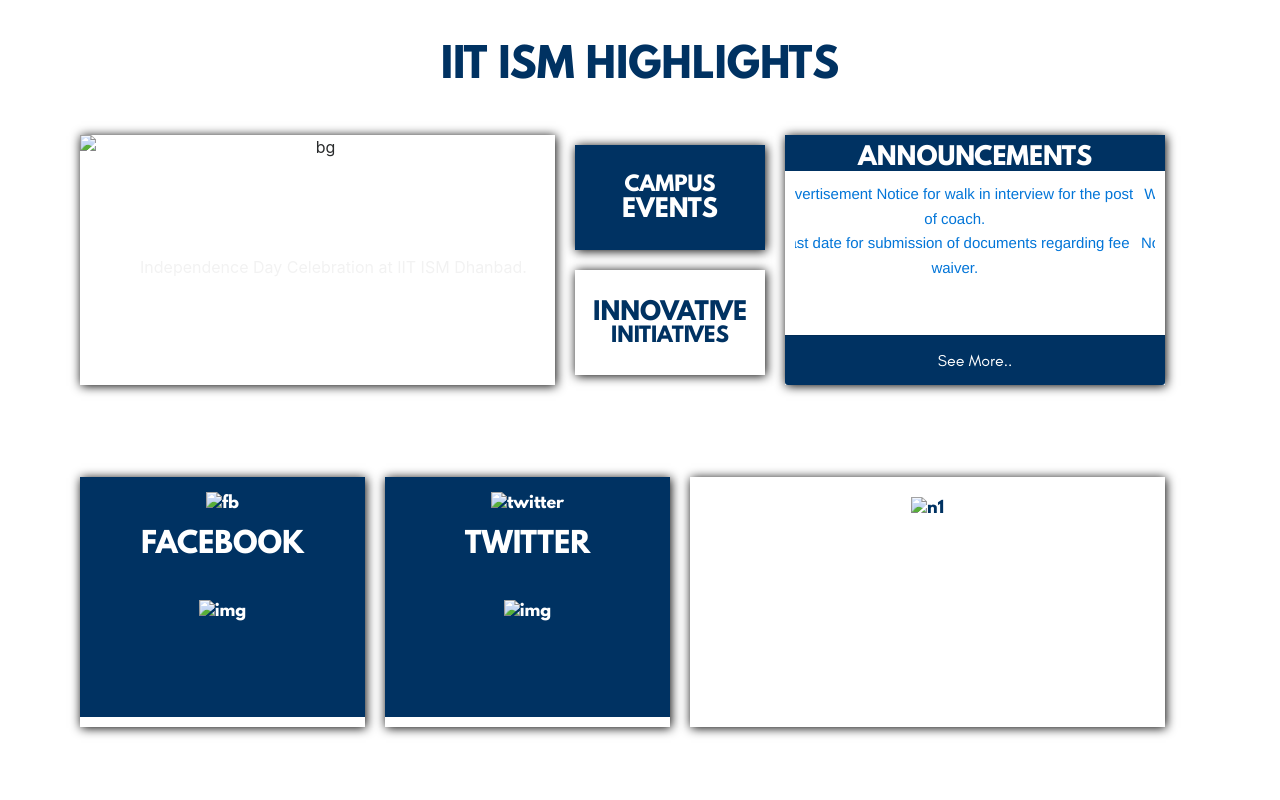
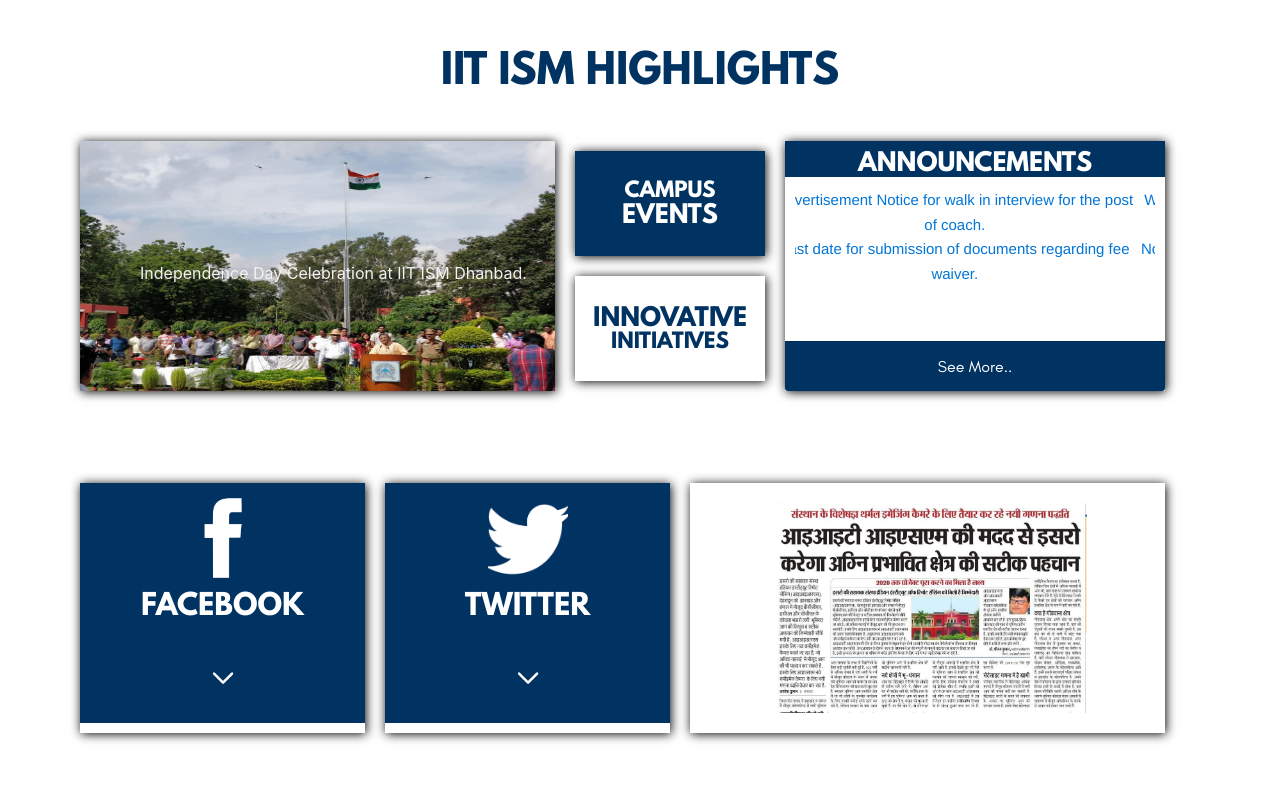
Before and after one commit to NaMN-0/clgWebsite, a plain HTML site: page index.html in a window 1280 px wide. Shown: the part 900-1700 px from the top of the page. Drawn offline with nearby package versions, Linux system fonts and the light colour scheme; a script that the page names is missing; files whose address does not match are found by name.

Commit message:
Update index.html

```diff
--- a/index.html
+++ b/index.html
@@ -127,7 +127,7 @@
 
     <div class="container-fluid nav nav2">
         <div class="container">
-            <a href="index.html"><img class="mt-1 mb-1 img1" src="images/logo.png" alt="logo"></a>
+            <a href="index.html"><img class="mt-1 mb-1 img1" src="logo.png" alt="logo"></a>
             <div class="float-right">
                 <ul class="nav">
                     <li class="align-middle nav-item">
@@ -178,11 +178,11 @@
     <div class="bg container-fluid">
         <div class="about d-flex justify-content-center">
             <div class="aboutContent text-center">
-                <img src="images/logo2.png" alt="logo">
+                <img src="logo2.png" alt="logo">
                 <h1>MISSION 2026</h1>
                 <h2>Dream Together, Build Together</h2>
                 <p>Explore More..</p>
-                <img class="imgArrowHead" src="images/downArrow.png" alt="img">
+                <img class="imgArrowHead" src="downArrow.png" alt="img">
             </div>
         </div>
     </div>
@@ -190,7 +190,7 @@
     <div class="container row1 text-center">
         <div class="row">
             <div class="card col-lg-5 align-text-bottom c1">
-                <img src="images/bgClg.jpeg" alt="bg">
+                <img src="bgClg.jpeg" alt="bg">
                 <p class="text-bottom">Independence Day Celebration at IIT ISM Dhanbad.</p>
             </div>
             <div class="card col-lg-2">
@@ -256,25 +256,25 @@
                     <div class="fb-page" data-href="https://www.facebook.com/IITISMDHNB/" data-tabs="timeline" data-width="300" data-height="230" data-small-header="true" data-adapt-container-width="true" data-hide-cover="false" data-show-facepile="true"><blockquote cite="https://www.facebook.com/IITISMDHNB/" class="fb-xfbml-parse-ignore"><a href="https://www.facebook.com/IITISMDHNB/">Indian Institute of Technology ISM Dhanbad</a></blockquote></div>
                 </div>
                 <div class="slideUp slider1">
-                    <img class="fbImg" src="images/fb.png" alt="fb">
+                    <img class="fbImg" src="fb.png" alt="fb">
                     <p class="h3">FACEBOOK</p>
-                    <img class="arrowImg" src="images/downArrow.png" alt="img">
+                    <img class="arrowImg" src="downArrow.png" alt="img">
                 </div>
             </div>
             <div class="card col-lg-3 c6">
                 <div class="twitterContent">
                     <a class="twitter-timeline" data-height="250px" data-width="300px" href="https://twitter.com/IITISM_DHANBAD?ref_src=twsrc%5Etfw">Tweets by IITISM_DHANBAD</a> <script async src="https://platform.twitter.com/widgets.js" charset="utf-8"></script>                </div>
                 <div class="slideUp slider2">
-                    <img class="twitterImg" src="images/twitter.png" alt="twitter">
+                    <img class="twitterImg" src="twitter.png" alt="twitter">
                     <p class="h3">TWITTER</p>
-                    <img class="arrowImg" src="images/downArrow.png" alt="img">
+                    <img class="arrowImg" src="downArrow.png" alt="img">
                 </div>
             </div>
             <div class="card col-lg-5 c7">
                 <div>
-                    <img class="newsImg1" src="images/news1.jpeg" alt="n1">
-                    <img class="hidden newsImg2" src="images/news2.jpeg" alt="n2">
-                    <img class="hidden newsImg3" src="images/news3.jpeg" alt="n3">
+                    <img class="newsImg1" src="news1.jpeg" alt="n1">
+                    <img class="hidden newsImg2" src="news2.jpeg" alt="n2">
+                    <img class="hidden newsImg3" src="news3.jpeg" alt="n3">
                     <div class="newsHead">
                         <p class="h1">MEDIA</p>
                         <p class="h3">COVERAGE</p>
```
